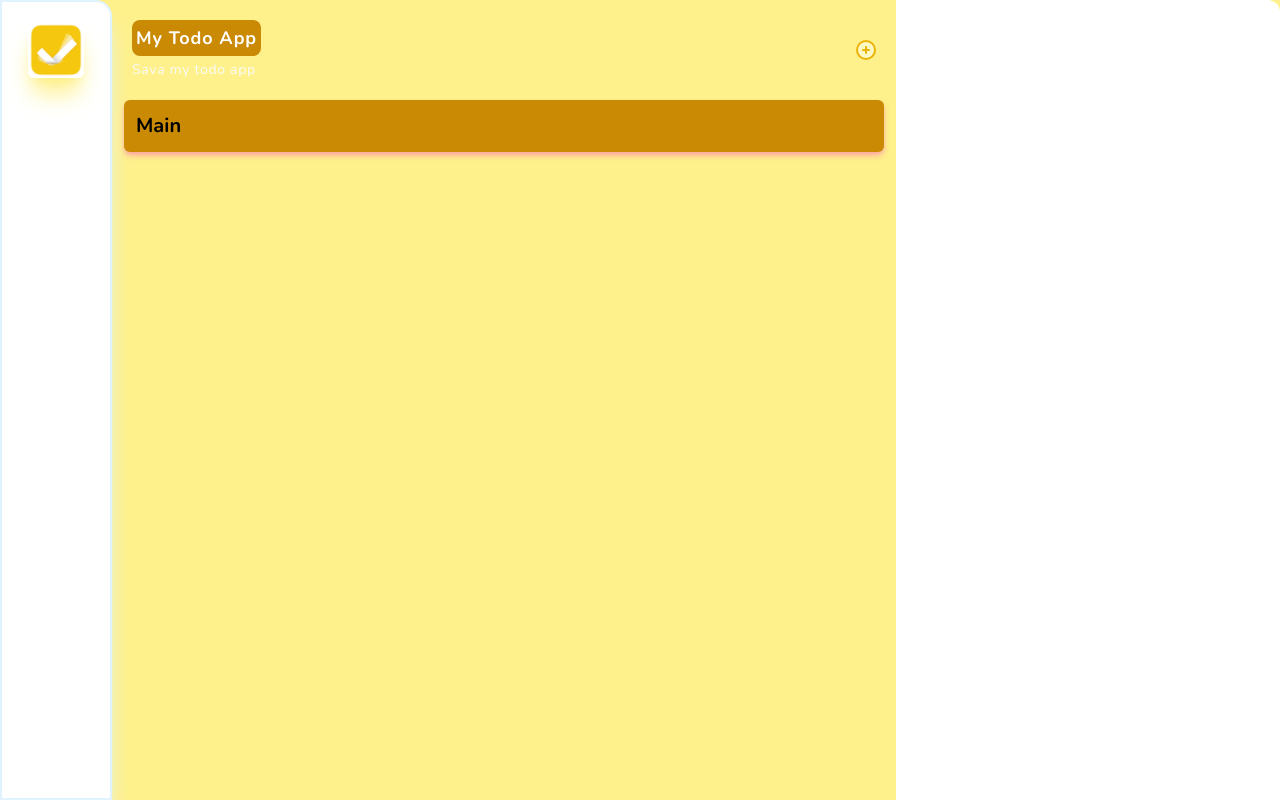
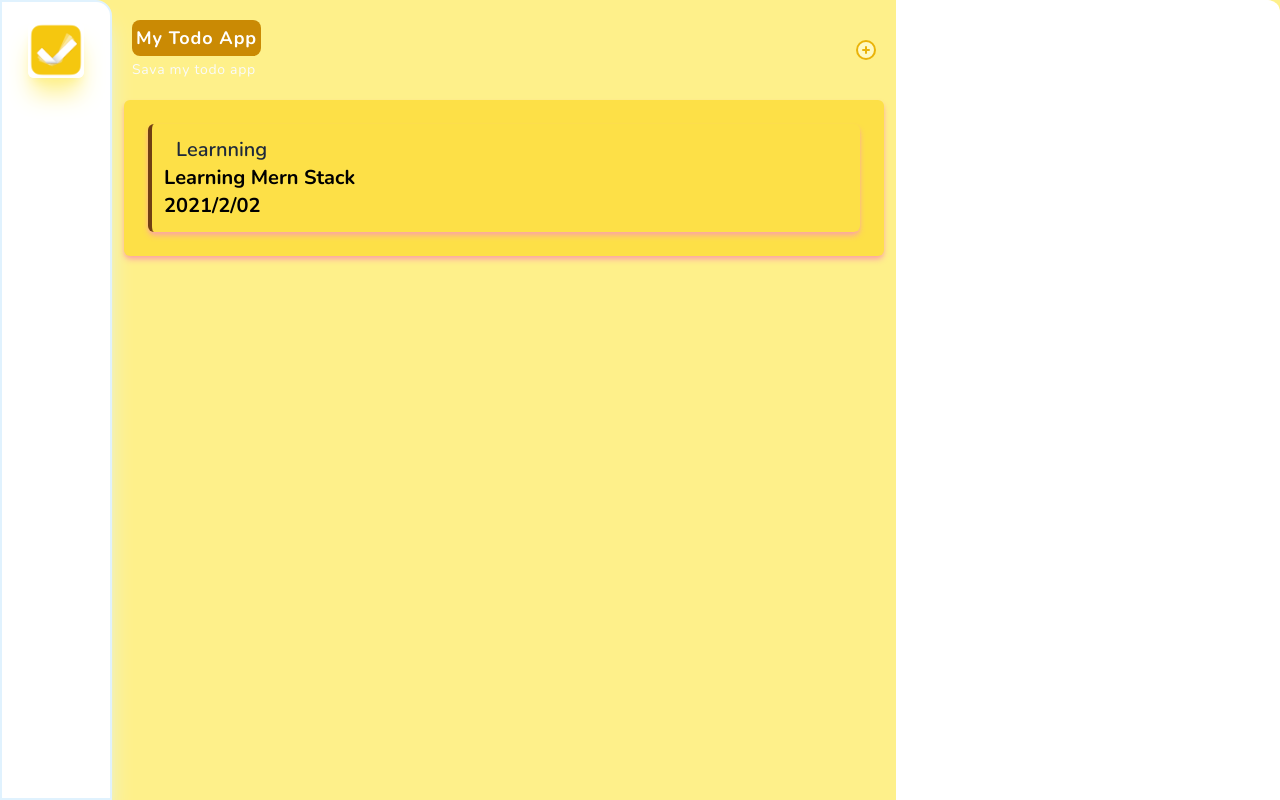
Before and after one commit to SubairMohamed/todo-pratical, a React (Create React App) app: page / in a window 1280 px wide. Built offline with nearby package versions, Linux system fonts and the light colour scheme.

Commit message:
sixth-changes

```diff
--- a/src/components/Main/Main.jsx
+++ b/src/components/Main/Main.jsx
@@ -15,8 +15,18 @@ const Main = () => {
                     </button>
                 </div>
             </header>
-            <main className='bg-yellow-600 m-3 px-3 py-3 text-xl font-bold rounded-md capitalize shadow-red-300 shadow-md'>
-                main
+            <main className='bg-yellow-300 card-white'>
+                <div id='tasks'>
+                    <div id='task' className='card-white border-l-4 border-yellow-900 '>
+                        <div>
+                            <h5 className='font-semibold ml-3 text-slate-800'>Learnning</h5>
+                        </div>
+                        <div>
+                            <h1>Learning Mern stack</h1>
+                            <span>2021/2/02</span>
+                        </div>
+                    </div>
+                </div>
             </main>
         </section>
     )
--- a/src/index.css
+++ b/src/index.css
@@ -2,3 +2,7 @@
 @tailwind base;
 @tailwind components;
 @tailwind utilities;
+
+.card-white {
+    @apply m-3 px-3 py-3 text-xl font-bold rounded-md capitalize shadow-red-300 shadow-md
+}
```
